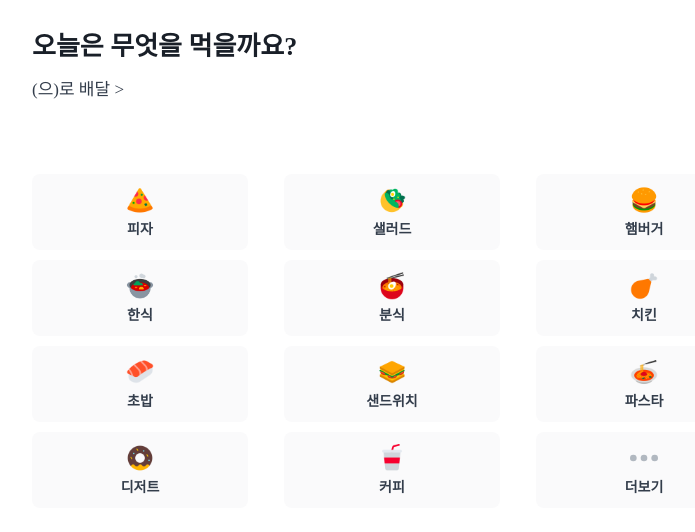
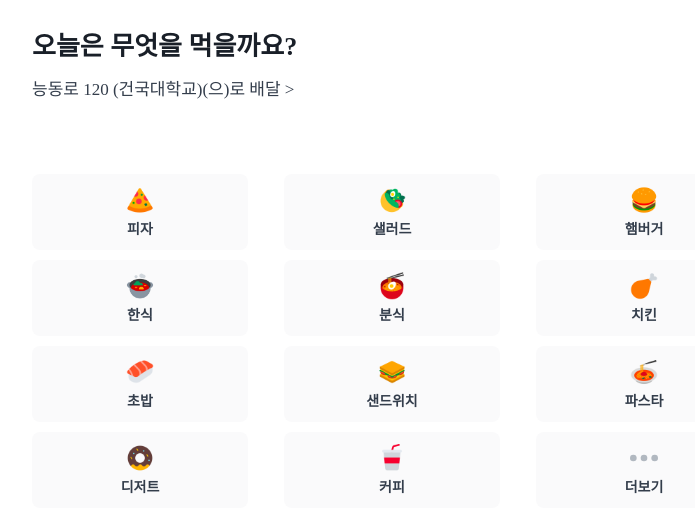
Before and after one commit to KUIT-2/web-frontend, a React (Create React App) app in the folder week8/parkcoool/: page / in a window 1280 px wide. Shown: the top 532 px of the page, without its empty margins (248-943 px from the left). Built offline with nearby package versions, Linux system fonts and the light colour scheme; a web font is replaced by a local one.

Commit message:
feat: Home 페이지 주소 표시

```diff
--- a/week8/parkcoool/src/App.jsx
+++ b/week8/parkcoool/src/App.jsx
@@ -1,3 +1,4 @@
+import React from "react";
 import Router from "./pages";
 import styles from "./App.module.css";
 
--- a/week8/parkcoool/src/pages/Home/Home.jsx
+++ b/week8/parkcoool/src/pages/Home/Home.jsx
@@ -3,7 +3,7 @@ import { useNavigate } from "react-router-dom";
 
 import styles from "./Home.module.css";
 import cateogries from "../../models/categories";
-import useCartStore from "../../store/cartStore";
+import useUser from "../../user/user";
 
 const CategoryBtn = ({ category }) => {
     const navigate = useNavigate();
@@ -21,7 +21,7 @@ const CategoryBtn = ({ category }) => {
 };
 
 const Home = () => {
-    const address = useCartStore((state) => state.address);
+    const address = useUser((state) => state.address);
     return (
         <div>
             <div className="header">
--- a/week8/parkcoool/src/user/user.js
+++ b/week8/parkcoool/src/user/user.js
@@ -1,7 +1,7 @@
 import { create } from "zustand";
 
 const initialState = {
-    address: "",
+    address: "능동로 120 (건국대학교)",
 };
 
 const useUser = create((set) => ({
```
